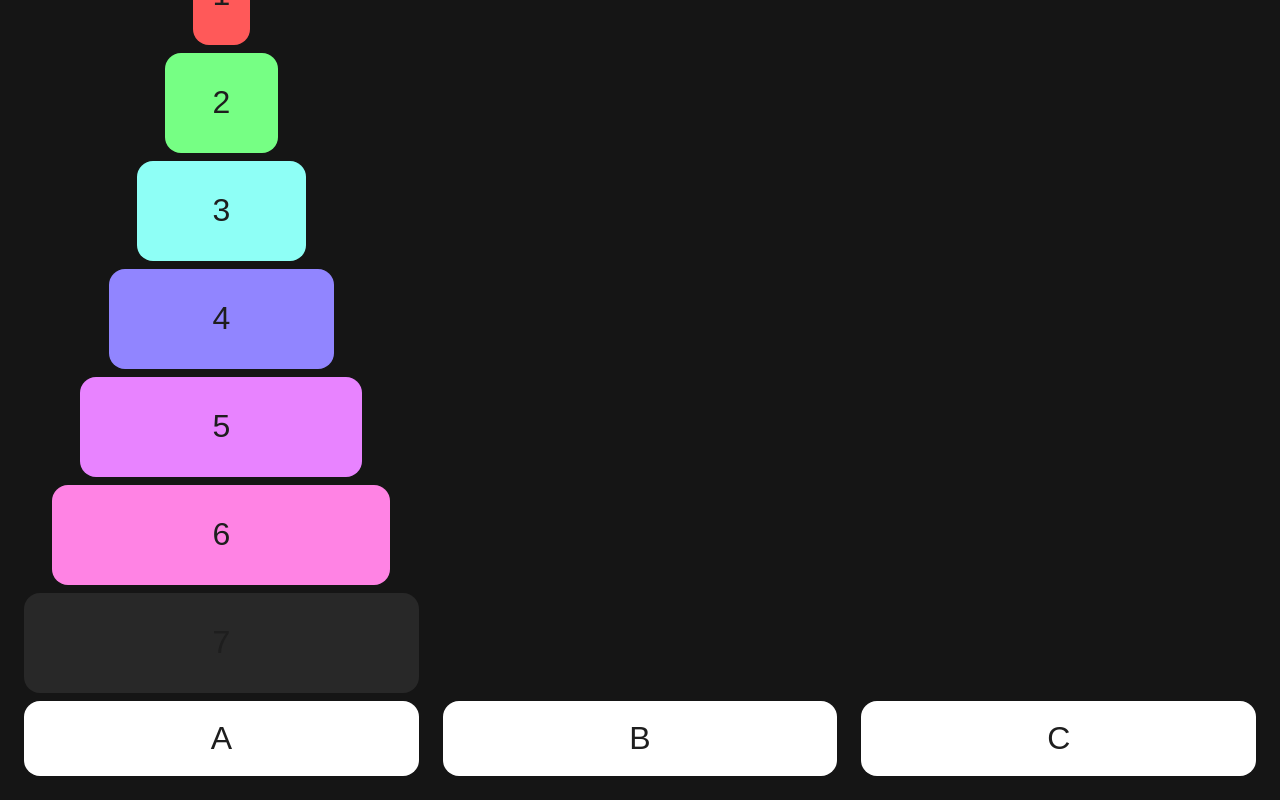
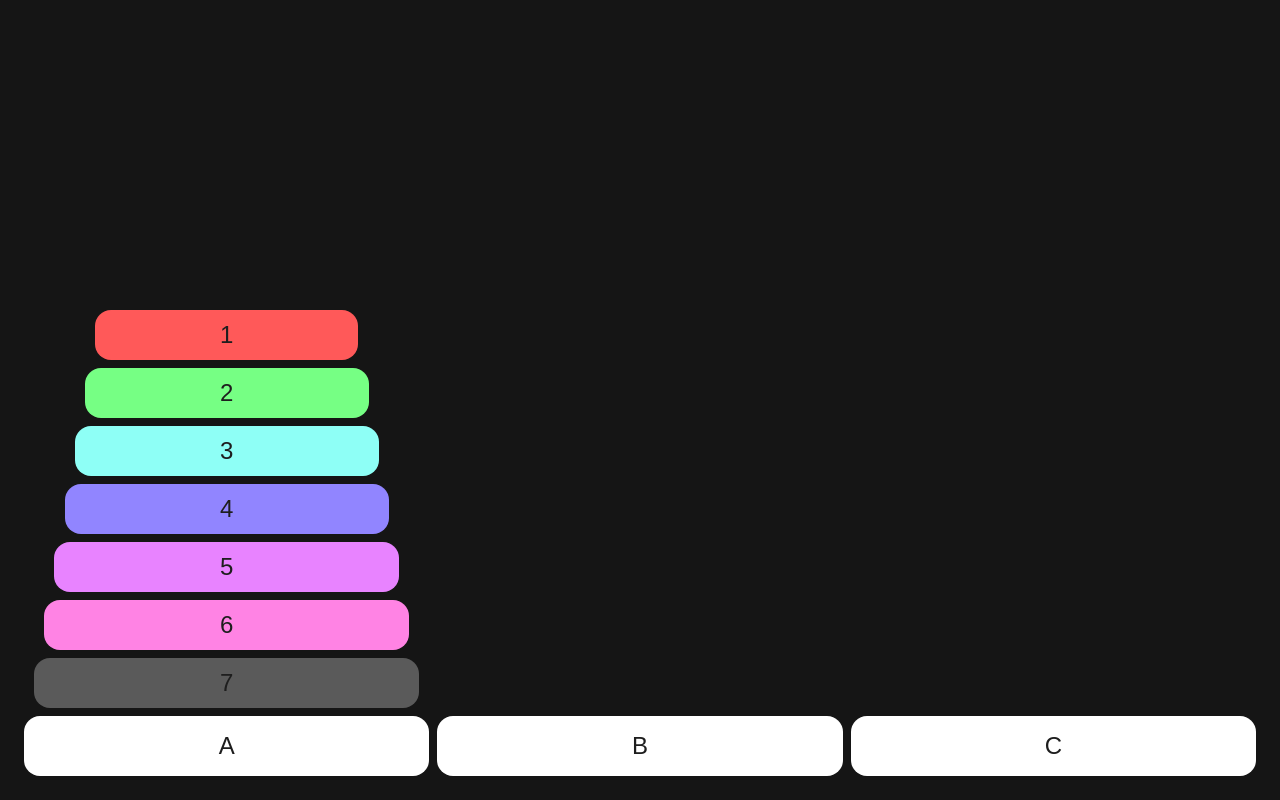
Before and after one commit to Bluegnarl/tour-de-hanoi, a plain HTML site: page index.html in a window 1280 px wide. Drawn offline with Linux system fonts and the light colour scheme.

Commit message:
Graphics Upgrade

```diff
--- a/index.html
+++ b/index.html
@@ -8,20 +8,21 @@
         <title>Tour de Hanoï</title>
     </head>
     <body>
+        <main>
             <section>
-      <article>
-      </article>
-      <footer>A</footer>
+                <article></article>
             </section>
             <section>
-      <article>
-      </article>
-      <footer>B</footer>
+                <article></article>
             </section>
             <section>
-      <article>
-      </article>
-      <footer>C</footer>
+                <article></article>
             </section>
+        </main>
+        <footer>
+          <nav>A</nav>
+          <nav>B</nav>
+          <nav>C</nav>
+        </footer>
     </body>
 </html>
--- a/index.js
+++ b/index.js
@@ -7,7 +7,8 @@ n = 7;
 colors = ['#ff5959', '#76ff84', '#8efff6', '#9185ff', '#e883ff', '#ff83e4'];
 
 for (i = 1; i <= n; i++) {
-  const size = (100 / n) * i;
+  // const size = (100 / n) * i;
+  const size = 60 + i * 5;
   //const s = size <= 85 && size + 10;
   const div = document.createElement('div');
   div.id = i;
@@ -42,14 +43,14 @@ for (i = 1; i <= n; i++) {
       article.insertBefore(articles[selected].children[0], article.children[0]);
       selected = -1;
     } else {
-      [...articles].forEach((a, i) => {
-        a.children.length > 0 &&
-          a.children.length > 0 &&
-          (a.children[0].classList = '');
-      });
+      // [...articles].forEach((a, i) => {
+      //   a.children.length > 0 &&
+      //     a.children.length > 0 &&
+      //     (a.children[0].classList = '');
+      // });
       document.body.style.animation = 'error 0.4s ease-in';
       document.body.addEventListener("animationend", () => document.body.style.animation = "")
-      selected = -1;
+      // selected = -1;
     }
   });
 });
--- a/style.css
+++ b/style.css
@@ -6,11 +6,19 @@
 
 body {
   display: flex;
+  flex-direction: column;
   height: 100vh;
   width: 100vw;
   padding: 24px;
-  gap: 24px;
+  gap: 8px;
   background: #151515;
+}
+
+main {
+  display: flex;
+  width: 100%;
+  height: 100%;
+  gap: 8px;
 }
 
 section {
@@ -31,17 +39,22 @@ article {
   align-items: center;
 }
 
+article:hover {
+  cursor: pointer;
+}
+
 div {
   display: flex;
   align-items: center;
   justify-content: center;
   width: 100%;
-  height: 100px;
-  background: #282828;
+  height: 50px;
+  background: #5a5a5a;
   border-radius: 16px;
   color: rgb(30, 30, 30);
-  font-size: 2rem;
+  font-size: 1.5rem;
   font-family: sans-serif;
+  user-select: none;
 }
 
 div.selected {
@@ -50,12 +63,18 @@ div.selected {
 
 footer {
   display: flex;
+  min-height: 8%;
+  gap: 8px;
+}
+
+nav {
+  display: flex;
   width: 100%;
-  min-height: 10%;
+  min-height: 8%;
   background: #ffffff;
   border-radius: 16px;
   color: rgb(30, 30, 30);
-  font-size: 2rem;
+  font-size: 1.5rem;
   font-family: sans-serif;
   align-items: center;
   justify-content: center;
@@ -66,7 +85,7 @@ footer {
     background: #151515;
   }
   50% {
-    background: #a2002b;
+    background: #831717;
   }
   100% {
     background: #151515;
```
Lines whose indentation alone changed are shown as unchanged.
